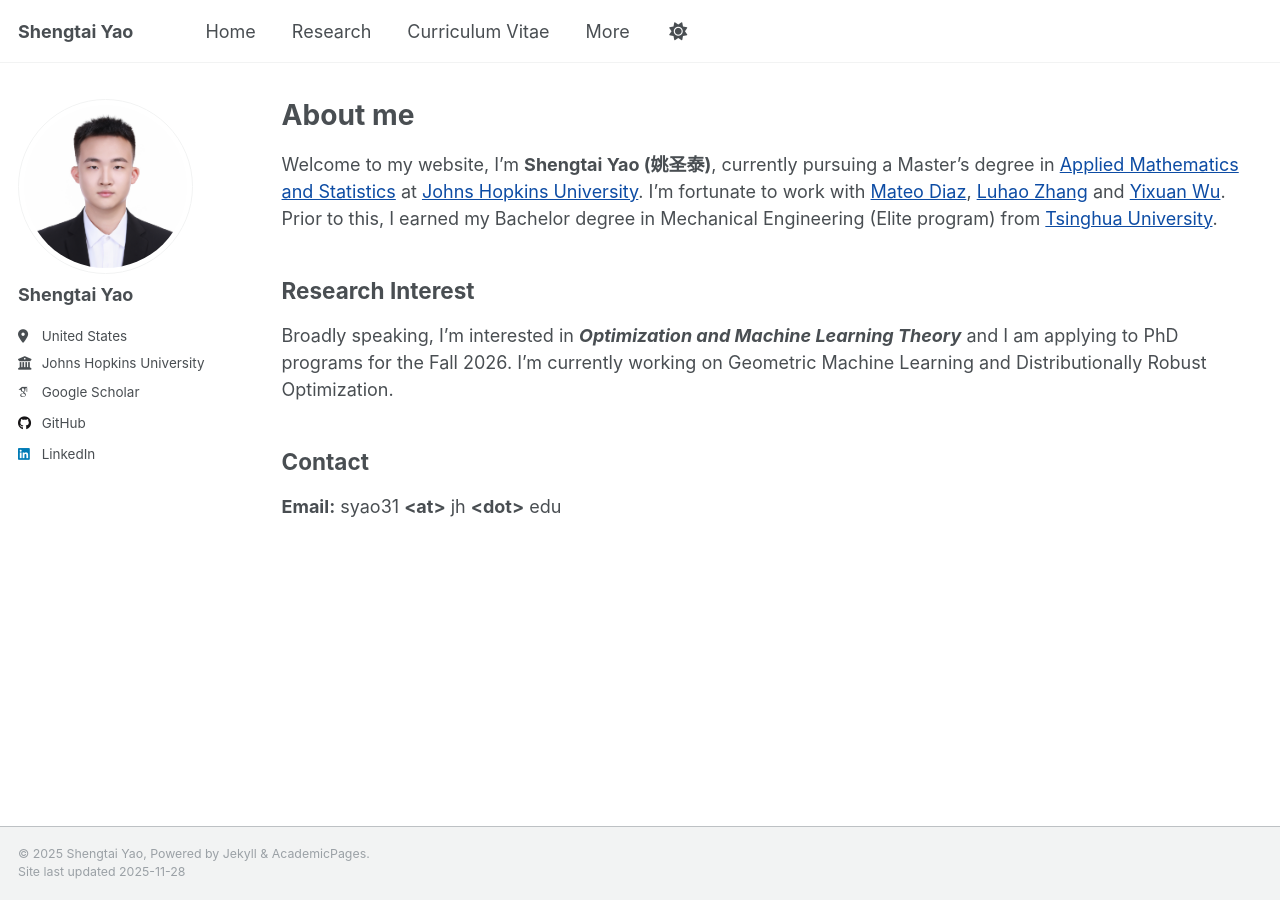
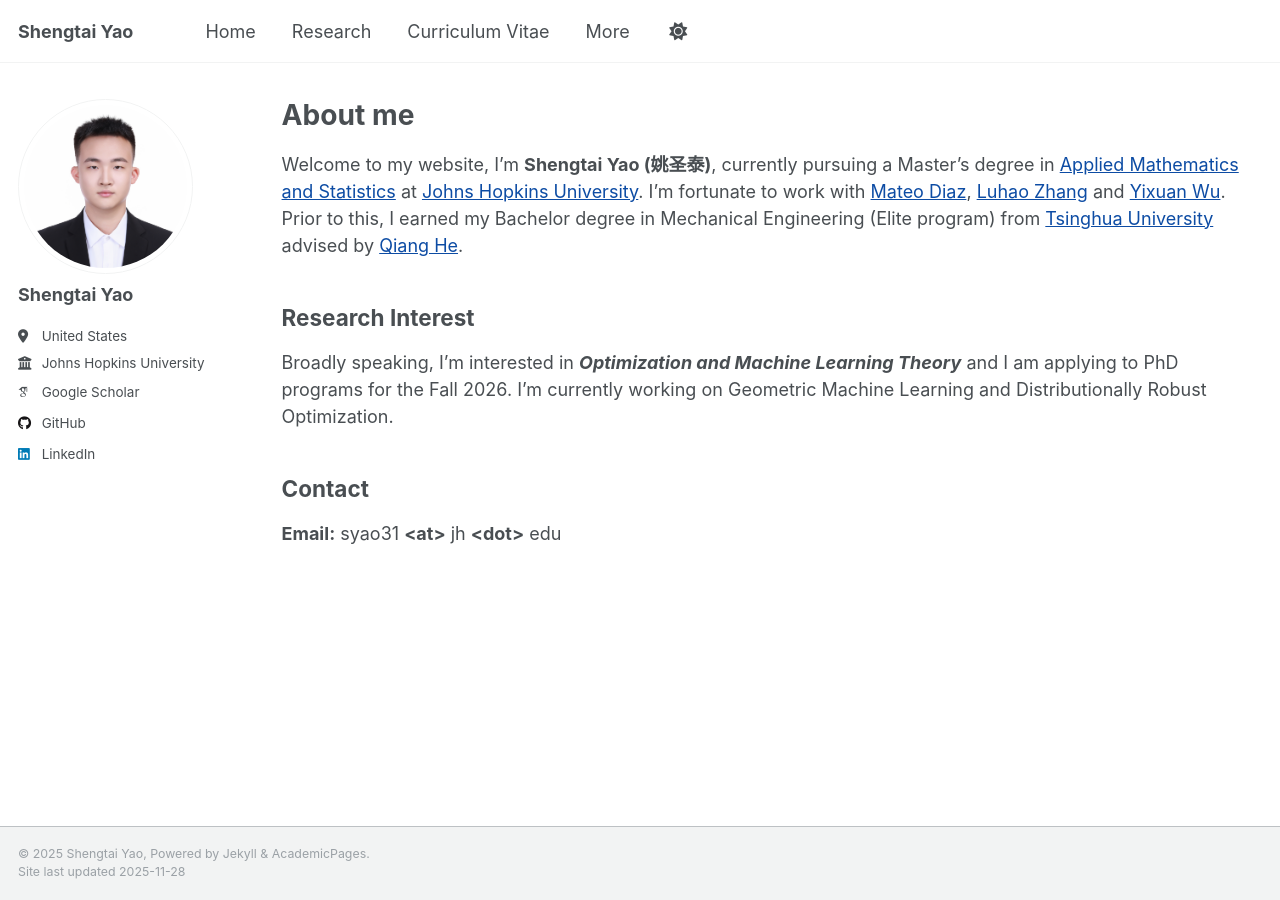
Before and after one commit to Yaoshengtai/Yaoshengtai.github.io, a Jekyll site: the page built from _pages/about.md, in a window 1280 px wide. Built offline with Jekyll 4.4.1, drawn with Linux system fonts in a browser that asks for light colours; some web fonts are replaced.

Commit message:
Update about.md

```diff
--- a/_pages/about.md
+++ b/_pages/about.md
@@ -8,7 +8,7 @@
   - /about.html
 ---
 
-Welcome to my website, I'm **Shengtai Yao (姚圣泰)**, currently pursuing a Master’s degree in [Applied Mathematics and Statistics](https://engineering.jhu.edu/ams/) at [Johns Hopkins University](https://www.jhu.edu/). I'm fortunate to work with [Mateo Diaz](https://mateodd25.github.io/), [Luhao Zhang](https://luhao-zhang.github.io/) and [Yixuan Wu](http://yixuanwu.page/). Prior to this, I earned my Bachelor degree in Mechanical Engineering (Elite program) from [Tsinghua University](https://www.tsinghua.edu.cn/en/).
+Welcome to my website, I'm **Shengtai Yao (姚圣泰)**, currently pursuing a Master’s degree in [Applied Mathematics and Statistics](https://engineering.jhu.edu/ams/) at [Johns Hopkins University](https://www.jhu.edu/). I'm fortunate to work with [Mateo Diaz](https://mateodd25.github.io/), [Luhao Zhang](https://luhao-zhang.github.io/) and [Yixuan Wu](http://yixuanwu.page/). Prior to this, I earned my Bachelor degree in Mechanical Engineering (Elite program) from [Tsinghua University](https://www.tsinghua.edu.cn/en/) advised by [Qiang He](https://www.me.tsinghua.edu.cn/en/info/1265/2035.htm).
 
 ## Research Interest
 
```
